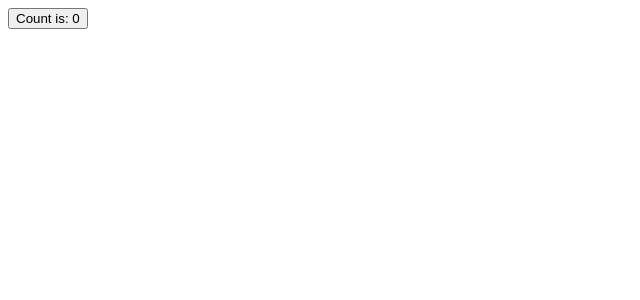
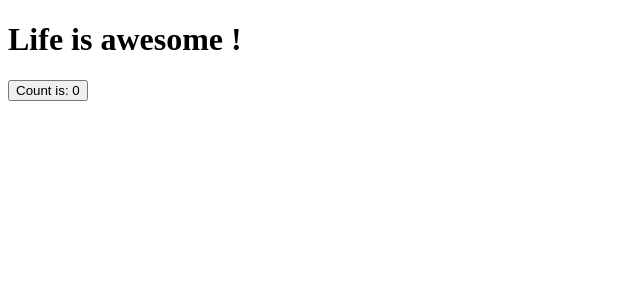
Before and after one commit to rgirodon/tse_first_vue3, a Vue app in the folder first_vue3/: page / in a window 1280 px wide. Shown: the top 300 px of the page, without its empty margins (0-640 px from the left). Built offline with nearby package versions, Linux system fonts and the light colour scheme.

Commit message:
Set conditional display

```diff
--- a/first_vue3/src/App.vue
+++ b/first_vue3/src/App.vue
@@ -4,12 +4,21 @@ export default {
     return {
       count: 0
     }
+  },
+  methods: {
+    isLifeAwesome() {
+      return (Math.floor(Math.random() * 100) % 2 == 0);
+    }
   }
 }
 </script>
 
 <template>
-  <button @click="count++">Count is: {{ count }}</button>
+  <div>
+    <h1 v-if="isLifeAwesome()">Life is awesome !</h1>
+    <h1 v-else>Life is so sad !</h1>
+    <button @click="count++">Count is: {{ count }}</button>
+  </div>
 </template>
 
 <style scoped>
--- a/first_vue3/src/main.js
+++ b/first_vue3/src/main.js
@@ -1,4 +1,4 @@
-import { createApp } from 'vue'
-import App from './App.vue'
+import { createApp } from 'vue';
+import App from './App.vue';
 
-createApp(App).mount('#app')
+createApp(App).mount('#app');
```
